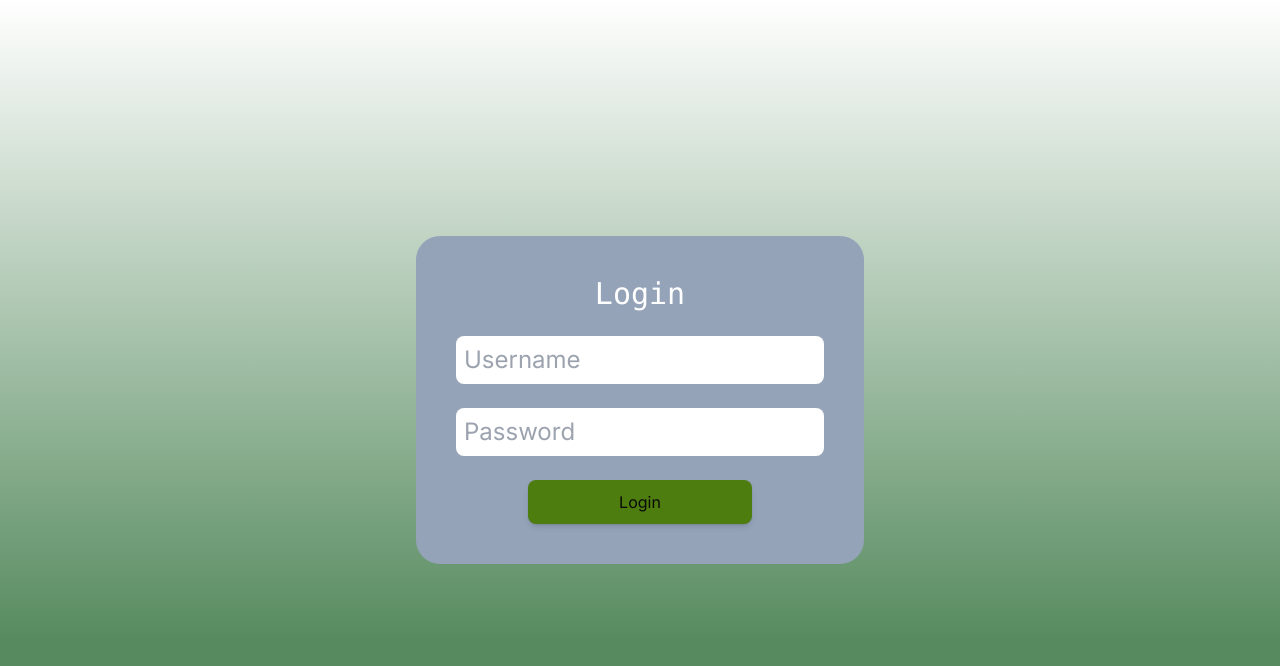
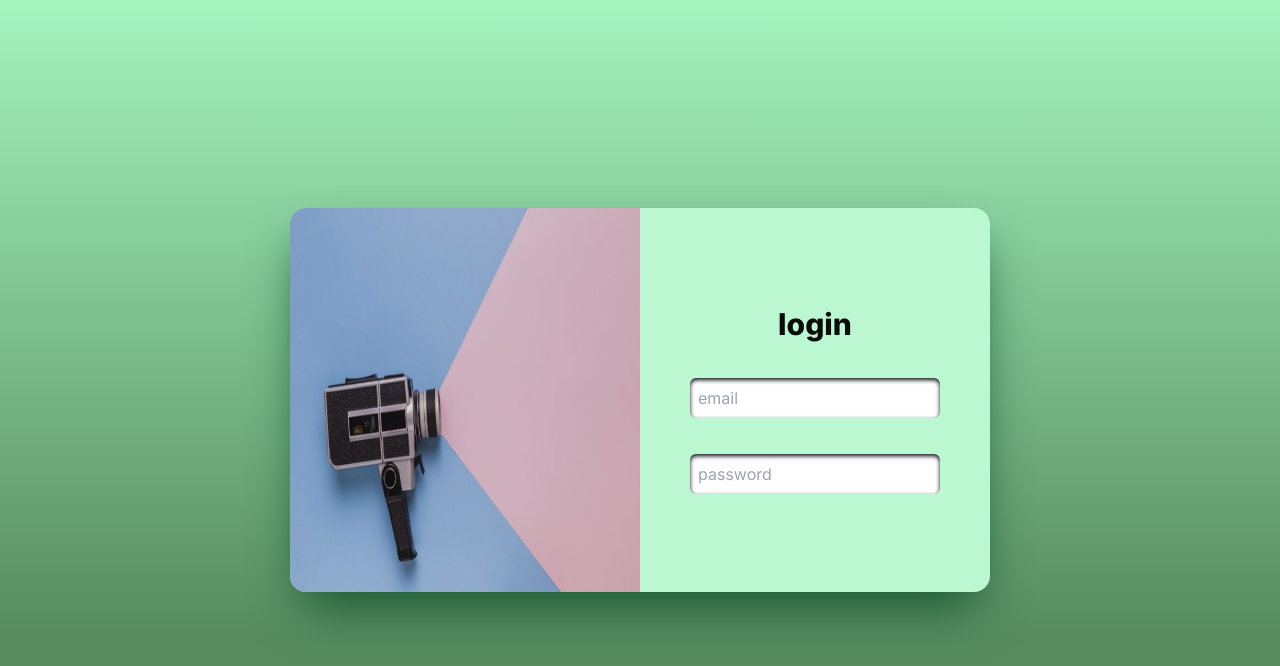
Before and after one commit to mael098/appcine, a Next.js app: page /login in a window 1280 px wide. Shown: the top 666 px of the page. Built offline with nearby package versions, Linux system fonts and the light colour scheme.

Commit message:
Refactor login page layout and add image

```diff
--- a/src/app/_/page.tsx
+++ b/src/app/_/page.tsx
@@ -1,7 +1,16 @@
+import Image from 'next/image'
+
 export default async function AdminDashboard() {
     return (
-        <div>
-            <h1>Admin Dashboard</h1>
+        <div className="w-screen h-screen grid justify-center items-center">
+            <main className="grid grid-cols-2 justify-center items-center bg-green-200 h-96 w-[700px] rounded-2xl shadow-green-900 shadow-2xl">
+                <Image src='/Premium Photo _ Vintage cinema videocamera.jpg' alt='fondo ' width={380} height={100} className='col-span-1 w-full h-full rounded-l-2xl'/>
+                <div className='col-span-1 flex flex-col gap-9 justify-center items-center'>
+                    <h1 className="text-3xl font-extrabold">login</h1>
+                    <input type="email" name="" id="" placeholder='email' className="p-2 rounded-md shadow-gray-950 shadow-inner focus:outline-none focus:outline-emerald-700 focus:shadow-none"/>
+                    <input type="password" name="" id=""  placeholder='password' className="p-2 rounded-md shadow-gray-950 shadow-inner focus:outline-none focus:outline-emerald-700 focus:shadow-none"/>
+                </div>
+            </main>
         </div>
     )
 }
--- a/src/app/globals.css
+++ b/src/app/globals.css
@@ -20,7 +20,7 @@
 body {
   color: #0a0a0a;
  /* background-image: linear-gradient(to bottom, #2d472e, #578B5F);*/
-  background:linear-gradient(to bottom, #FFFFFF 0%, #578B5F 80% );
+  background:linear-gradient(to bottom, #a5f4c0 0%, #578B5F 80% );
   background-attachment: fixed;
   background-size: cover;
   background-repeat: no-repeat;
--- a/src/app/login/page.tsx
+++ b/src/app/login/page.tsx
@@ -1,13 +1,16 @@
+import Image from 'next/image'
 
 export default function LoginPage() {
     return (
-        <div className="h-screen flex flex-row justify-center items-center gap-4">
-            <form className="flex sm: flex-col justify-center items-center gap-6 bg-slate-400 p-10 rounded-3xl">
-                <h1 className="text-3xl font-mono text-white">Login</h1>
-                <input type="text" placeholder="Username" className="text-2xl rounded-lg p-2 focus:scale-110 focus:drop-shadow-lg focus:duration-200 outline-none" />
-                <input type="password" placeholder="Password" className="text-2xl rounded-lg p-2 focus:scale-110 focus:drop-shadow-lg focus:duration-200 outline-none"/>
-                <button type="submit" className="bg-lime-700 w-56 h-11 rounded-lg shadow-md hover:bg-lime-600 hover:scale-105 duration-300 border-spacing-1 drop-shadow-sm">Login</button>
-            </form>
+        <div className="w-screen h-screen grid justify-center items-center">
+            <main className="grid grid-cols-2 justify-center items-center bg-green-200 h-96 w-[700px] rounded-2xl shadow-green-900 shadow-2xl">
+                <Image src='/Premium Photo _ Vintage cinema videocamera.jpg' alt='fondo ' width={380} height={100} className='col-span-1 w-full h-full rounded-l-2xl'/>
+                <div className='col-span-1 flex flex-col gap-9 justify-center items-center'>
+                    <h1 className="text-3xl font-extrabold">login</h1>
+                    <input type="email" name="" id="" placeholder='email' className="p-2 rounded-md shadow-gray-950 shadow-inner focus:outline-none focus:outline-emerald-700 focus:shadow-none"/>
+                    <input type="password" name="" id=""  placeholder='password' className="p-2 rounded-md shadow-gray-950 shadow-inner focus:outline-none focus:outline-emerald-700 focus:shadow-none"/>
+                </div>
+            </main>
         </div>
     )
 }
```
Also changed, not shown: public/Premium Photo _ Vintage cinema videocamera.jpg (added).
